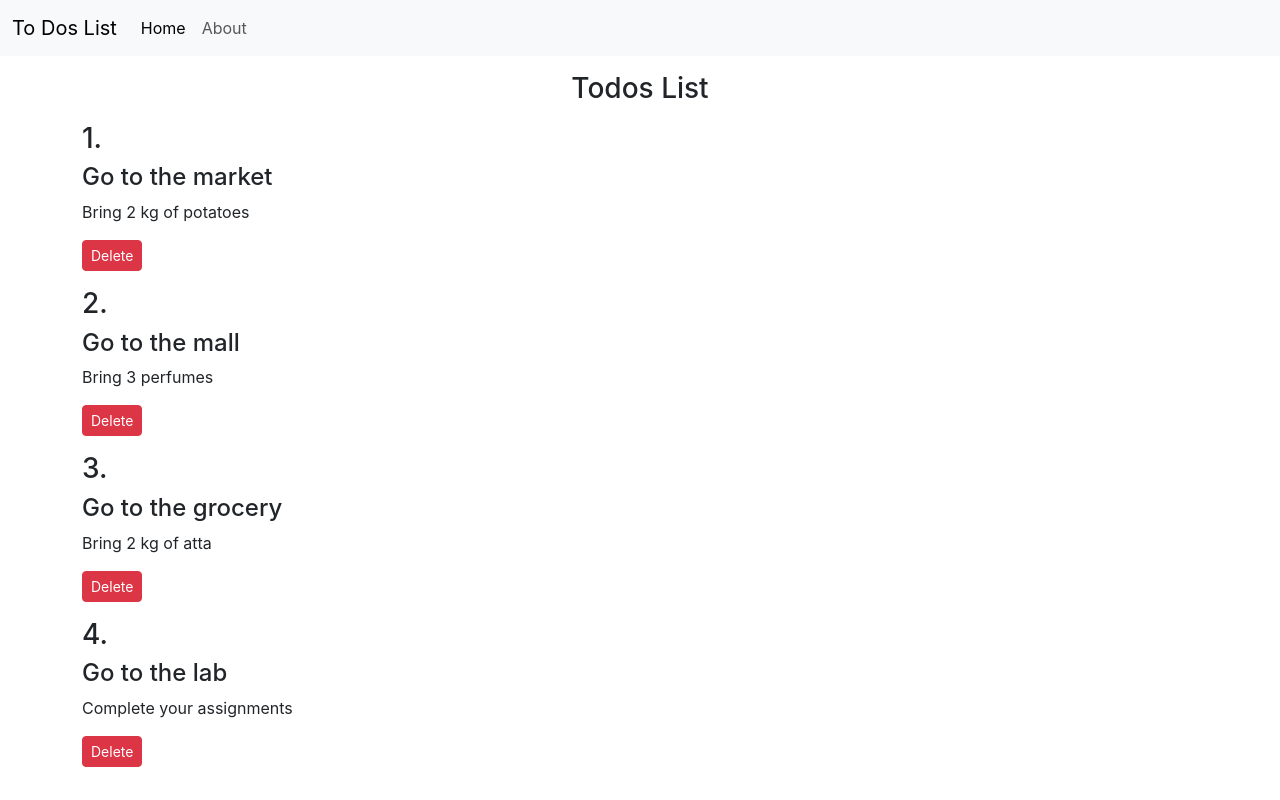
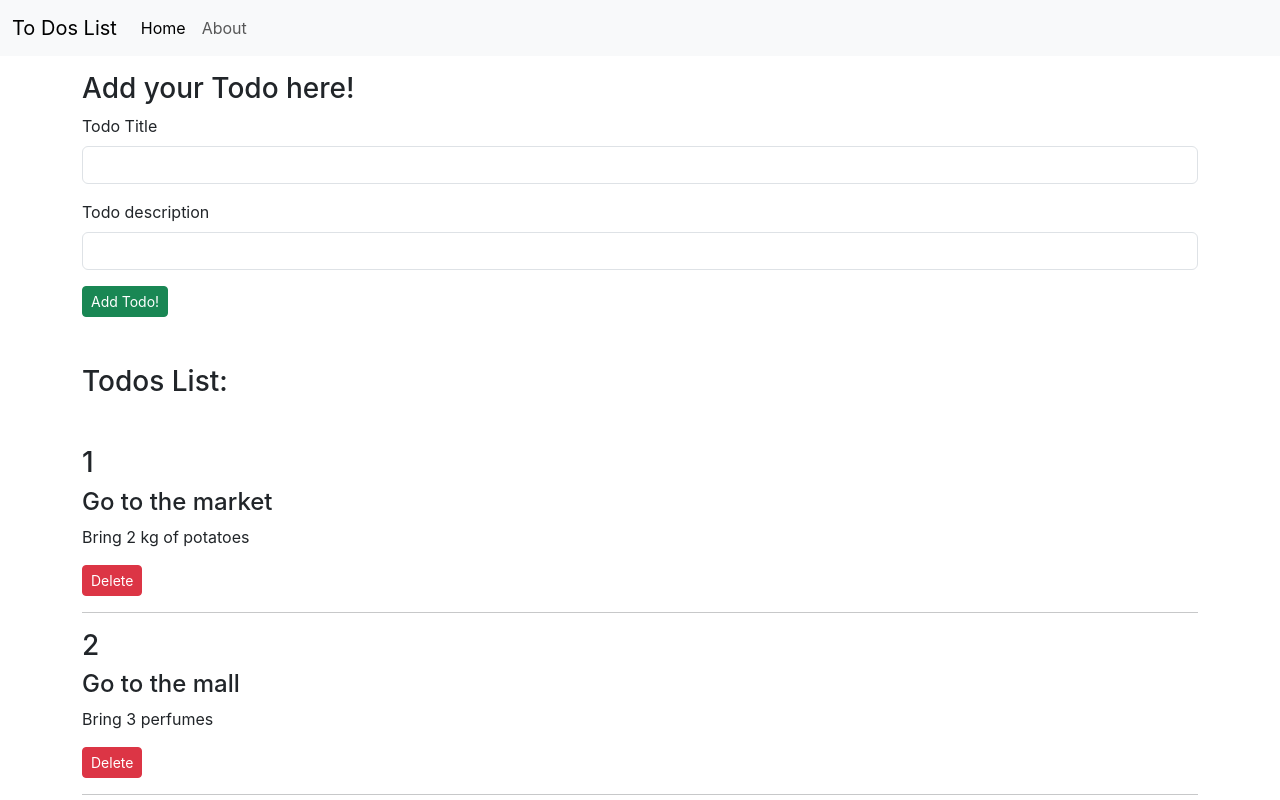
Before and after one commit to DkStine/React-JS, a React (Create React App) app in the folder todos-list/: page / in a window 1280 px wide. Shown: the top 800 px of the page. Built offline with nearby package versions, Linux system fonts and the light colour scheme.

Commit message:
addTodo-commit

```diff
--- a/todos-list/src/App.js
+++ b/todos-list/src/App.js
@@ -3,6 +3,7 @@ import "./App.css";
 import Header from "./Components/Header";
 import {Todos} from "./Components/Todos";
 import { Footer } from "./Components/Footer";
+import { AddTodo } from "./Components/AddTodo";
 import React, { useState } from 'react';
 
 function App() {
@@ -16,29 +17,47 @@ function App() {
 
   const [todoList, setTodo] = useState([
     {
-      sno: '1.',
+      sno: 1,
       title: "Go to the market",
-      work: "Bring 2 kg of potatoes",
+      desc: "Bring 2 kg of potatoes",
     },
     {
-      sno: '2.',
+      sno: 2,
       title: "Go to the mall",
-      work: "Bring 3 perfumes",
+      desc: "Bring 3 perfumes",
     },
     {
-      sno: '3.',
+      sno: 3,
       title: "Go to the grocery",
-      work: "Bring 2 kg of atta",
+      desc: "Bring 2 kg of atta",
     },
     {
-      sno: '4.',
+      sno: 4,
       title: "Go to the lab",
-      work: "Complete your assignments",
+      desc: "Complete your assignments",
     },
   ]);
+
+  const addTodo = (Title, Desc) =>{
+    let sno;
+
+    todoList.length !== 0 ? sno = todoList[todoList.length - 1].sno + 1 : sno = 1;
+
+    const newTodo = {
+      sno,
+      title : Title,
+      desc : Desc,
+    }
+
+    setTodo([...todoList, newTodo]);
+
+    console.log(newTodo);
+  }
+
   return (
     <>
       <Header title="To Dos List" searchBar={false} />
+      <AddTodo addTodo={addTodo}/>
       <Todos todolist={todoList} onDelete = {onDelete} />
       <Footer/>
     </>
--- /dev/null
+++ b/todos-list/src/Components/AddTodo.js
@@ -0,0 +1,46 @@
+import React, { useState } from "react";
+
+export const AddTodo = ({addTodo}) => {
+    const [Title, setTitle] = useState("")
+    const [Desc, setDesc] = useState("")
+
+    const submit = (event) => {
+        event.preventDefault();
+        if (!Title || !Desc){
+            alert('The Title or Desc can\'t be empty!')
+        } else {
+            addTodo(Title, Desc);
+            setTitle("");
+            setDesc("");
+        }
+    }
+  return (
+    <div className="container my-3">
+      <h3>Add your Todo here!</h3>
+      <form onSubmit={submit}>
+        <div className="mb-3">
+          <label htmlFor="title" className="form-label">
+            Todo Title
+          </label>
+          <input
+            type="text"
+            value={Title}
+            onChange={(event) => {setTitle(event.target.value)}}
+            className="form-control"
+            id="title"
+            aria-describedby="emailHelp"
+          />
+        </div>
+        <div className="mb-3">
+          <label htmlFor="desc" className="form-label">
+            Todo description
+          </label>
+          <input type="text" value={Desc} onChange={(event) => {setDesc(event.target.value)}} className="form-control" id="desc" />
+        </div>
+        <button type="submit" className="btn btn-success btn-sm">
+          Add Todo!
+        </button>
+      </form>
+    </div>
+  );
+};
--- a/todos-list/src/Components/Footer.js
+++ b/todos-list/src/Components/Footer.js
@@ -1,13 +1,8 @@
 import React from "react";
 
 export const Footer = () => {
-  let footerStyle = {
-    position: 'relative',
-    width: '100%',
-    top: '70vh'
-  }
   return (
-    <footer className="bg-dark text-light py-3" style={footerStyle}>
+    <footer className="bg-dark text-light py-3">
       <p className="text-center">
         Copyright &copy; MyTodosList.com
       </p>
--- a/todos-list/src/Components/TodoItem.js
+++ b/todos-list/src/Components/TodoItem.js
@@ -5,7 +5,7 @@ export const TodoItem = ({todo, onDelete}) => {
     <div className='my-3'>
       <h3>{todo.sno} </h3>
       <h4>{todo.title} </h4>
-      <p>{todo.work} </p>
+      <p>{todo.desc} </p>
       <button className="btn btn-danger btn-sm" onClick={() => {onDelete(todo)}}>Delete</button>
     </div>
   )
--- a/todos-list/src/Components/Todos.js
+++ b/todos-list/src/Components/Todos.js
@@ -2,12 +2,21 @@ import React from 'react'
 import { TodoItem } from './TodoItem'
 
 export const Todos = ({todolist, onDelete}) => {
+  let containerStyle = {
+    minHeight : '70vh'
+  }
+
   return (
-    <div className='container'>
-        <h3 className='text-center my-3'>Todos List</h3>
-        {todolist.length === 0 ? <h5>No Todos to display!<span class="badge bg-secondary">Add One...</span></h5> :
+    <div className='container my-3' style={containerStyle}>
+        <h3 className='my-5'>Todos List:</h3>
+        {todolist.length === 0 ? <h5>No Todos to display!<span class="badge bg-secondary">Add One above...</span></h5> :
         todolist.map((todo) => {
-            return <TodoItem todo={todo} key={todo.sno} onDelete = {onDelete} />
+            return (
+              <>
+              <TodoItem todo={todo} key={todo.sno} onDelete = {onDelete} />
+              <hr />
+              </>
+            )
         })}
     </div>
   )
```
